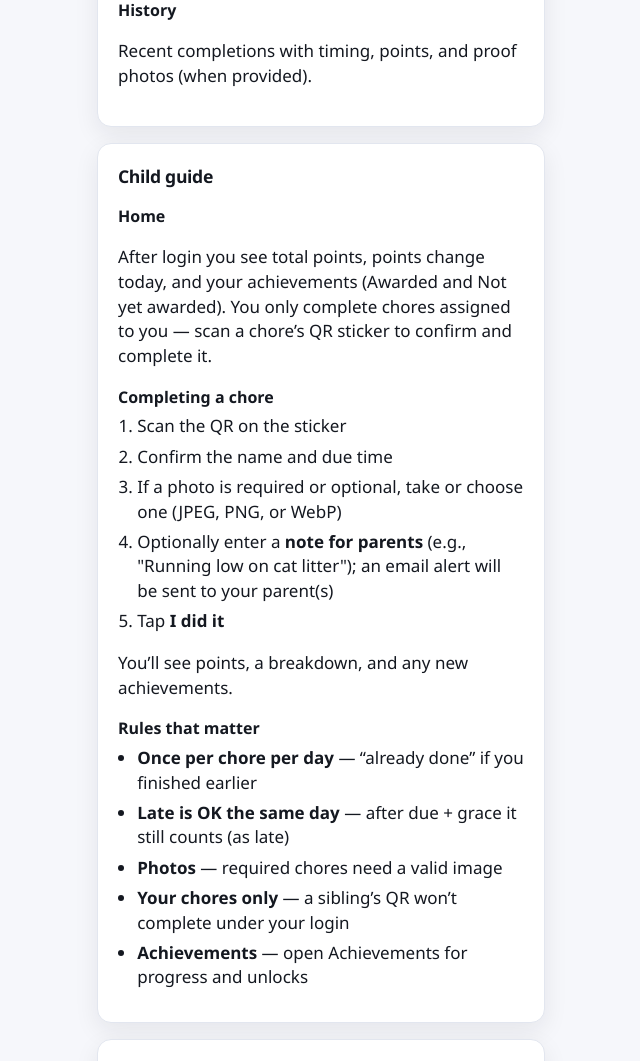
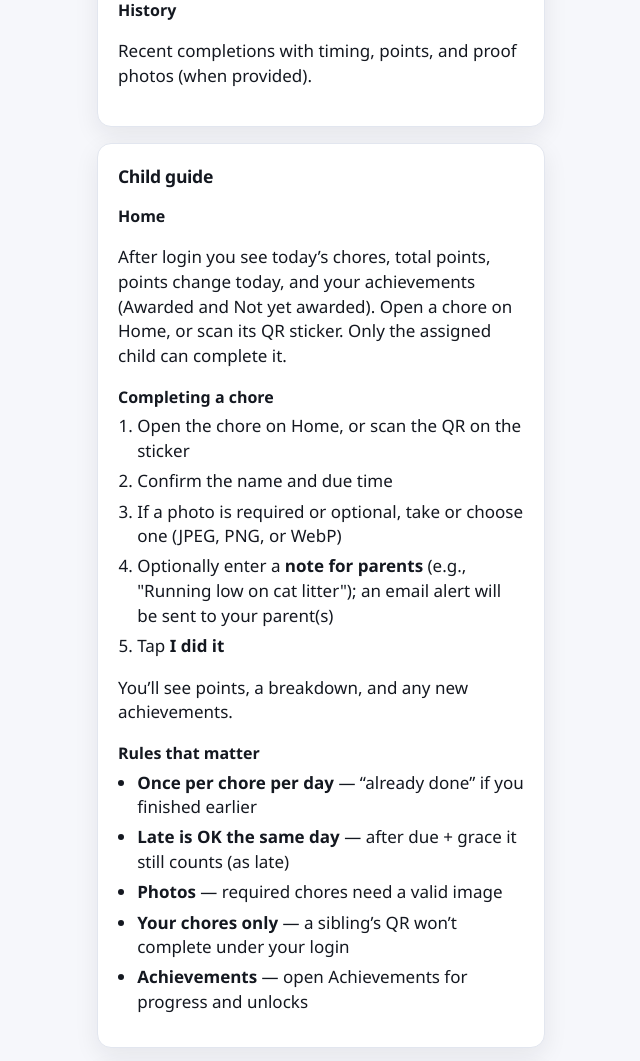
Before and after one commit to preoctopus/qr-chores, a FastAPI app: page /help in a window 1280 px wide. Shown: the part 3852-4913 px from the top of the page, without its empty margins (319-959 px from the left). Run offline with FastAPI, Linux system fonts and the light colour scheme.

Commit message:
Show today's chores on the child home page.
Sam can see her assigned chores after login and open each one to mark it done.

```diff
--- a/src/qr_chores/routers/pages.py
+++ b/src/qr_chores/routers/pages.py
@@ -77,6 +77,7 @@ async def child_home(
 ) -> HTMLResponse:
     points_today = await points_earned_today(db, user.id, settings)
     balance = await points_balance(db, user.id)
+    board = await today_board(db, settings, assignee_user_id=user.id)
 
     result = await db.execute(
         select(Achievement).where(Achievement.is_active.is_(True)).order_by(Achievement.title)
@@ -112,6 +113,7 @@ async def child_home(
             "title": "Home",
             "points_today": points_today,
             "balance": balance,
+            "board": board,
             "awarded_rows": awarded_rows,
             "not_awarded_rows": not_awarded_rows,
             "icon_emoji": ICON_EMOJI,
--- a/src/qr_chores/templates/help.html
+++ b/src/qr_chores/templates/help.html
@@ -137,14 +137,14 @@
     <h2 class="section-title">Child guide</h2>
     <h3 class="help-subhead">Home</h3>
     <p>
-      After login you see total points, points change today, and your achievements
-      (Awarded and Not yet awarded). You only complete chores assigned to you —
-      scan a chore’s QR sticker to confirm and complete it.
+      After login you see today’s chores, total points, points change today, and your achievements
+      (Awarded and Not yet awarded). Open a chore on Home, or scan its QR sticker.
+      Only the assigned child can complete it.
     </p>
 
     <h3 class="help-subhead">Completing a chore</h3>
     <ol class="help-list">
-      <li>Scan the QR on the sticker</li>
+      <li>Open the chore on Home, or scan the QR on the sticker</li>
       <li>Confirm the name and due time</li>
       <li>If a photo is required or optional, take or choose one (JPEG, PNG, or WebP)</li>
       <li>Optionally enter a <strong>note for parents</strong> (e.g., "Running low on cat litter"); an email alert will be sent to your parent(s)</li>
```
Also changed, not shown: AGENTS.md (+1 -1 lines), src/qr_chores/templates/child_home.html (+21 -1 lines), tests/integration/test_parent_child_flow.py (+1 -1 lines), tests/test_complete.py (+3 -3 lines).
